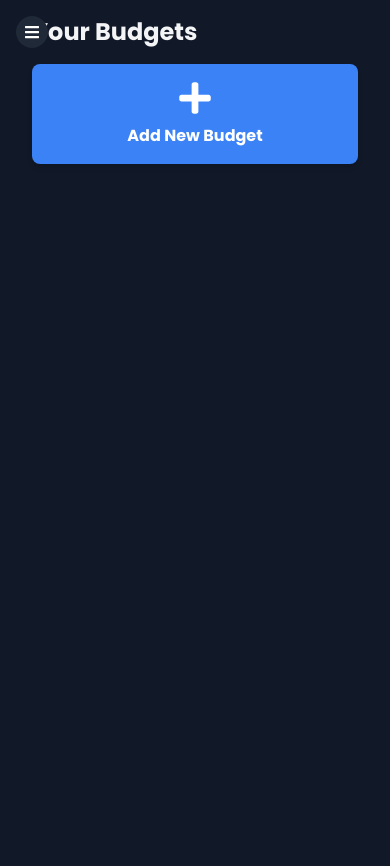
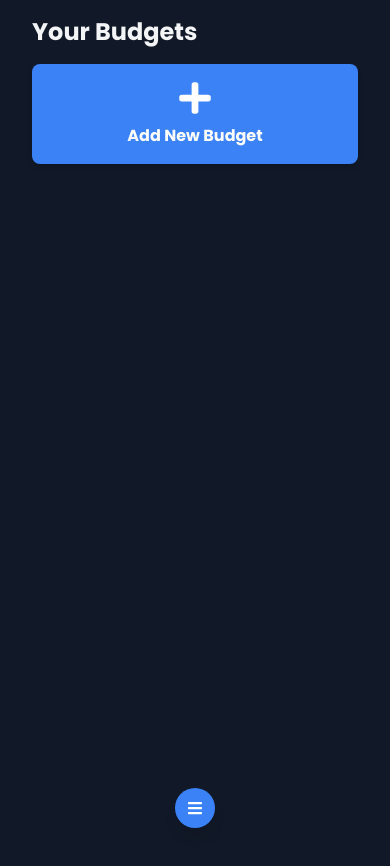
Before and after one commit to breezysupply/track-that, a Next.js app: page / in a window 390 px wide. Shown: the top 866 px of the page. Built offline with nearby package versions, Linux system fonts and the light colour scheme.

Commit message:
moving floating menu

```diff
--- a/components/SideMenu.tsx
+++ b/components/SideMenu.tsx
@@ -15,11 +15,11 @@ export default function SideMenu() {
     <>
       <button
         onClick={toggleMenu}
-        className="md:hidden fixed top-4 left-4 z-50 p-2 rounded-full bg-gray-800 text-white"
+        className="md:hidden fixed bottom-4 left-1/2 transform -translate-x-1/2 z-50 p-3 rounded-full bg-blue-500 text-white shadow-lg"
       >
         {isOpen ? <FaTimes /> : <FaBars />}
       </button>
-      <div className={`bg-gray-900 text-white w-64 min-h-screen p-6 fixed left-0 top-0 z-40 transform transition-transform duration-200 ease-in-out ${isOpen ? 'translate-x-0' : '-translate-x-full'} md:translate-x-0`}>
+      <div className={`bg-gray-900 text-white w-64 h-screen p-6 fixed left-0 top-0 z-40 transform transition-transform duration-200 ease-in-out ${isOpen ? 'translate-x-0' : '-translate-x-full'} md:translate-x-0`}>
         <h1 className="text-2xl font-bold mb-8">Track That</h1>
         <nav>
           <ul className="space-y-4">
```
